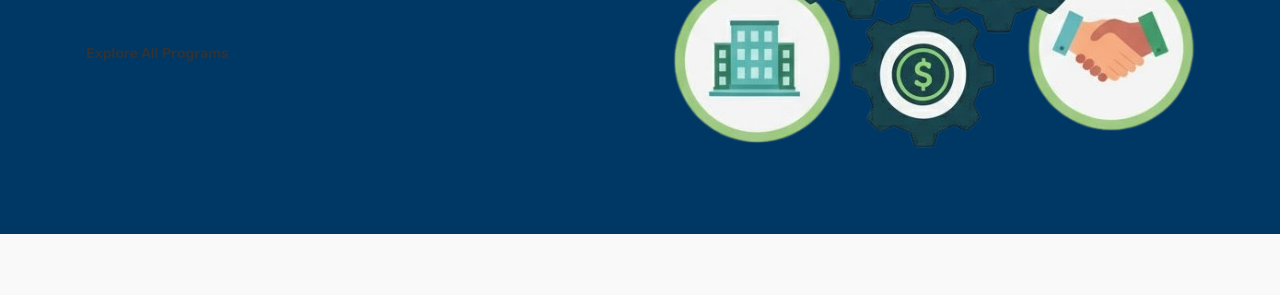
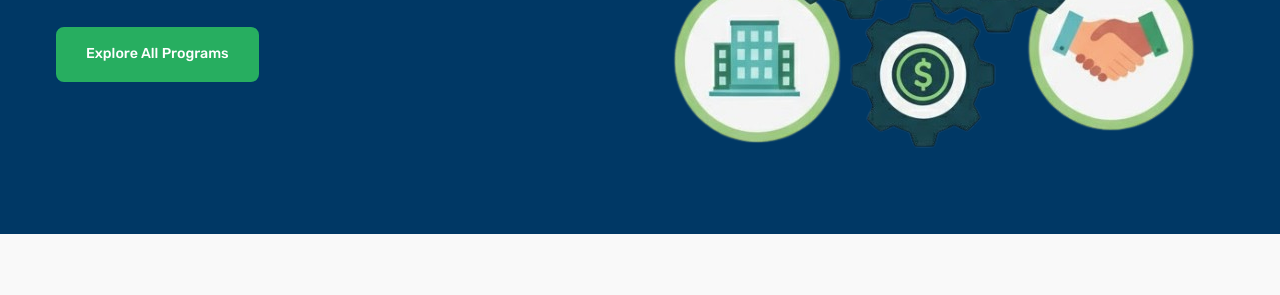
Before and after one commit to mini1796/SkillMedha_Website, a plain HTML site: page viewAllWorkshops.html in a window 1280 px wide. Shown: the part 458-753 px from the top of the page. Drawn offline with nearby package versions, Linux system fonts and the light colour scheme.

Commit message:
header course redirected

```diff
--- a/viewAllWorkshops.html
+++ b/viewAllWorkshops.html
@@ -43,7 +43,7 @@
                         then prove them by building real-world projects, giving employers direct access to verified,
                         hands-on talent.
                     </p>
-                    <a href="#wh_section" class="btn btn-primary-green" style="width: fit-content;">
+                    <a href="#wh_section" class="btn btn-green" style="width: fit-content;">
                         Explore All Programs
                     </a>
                 </div>
```
